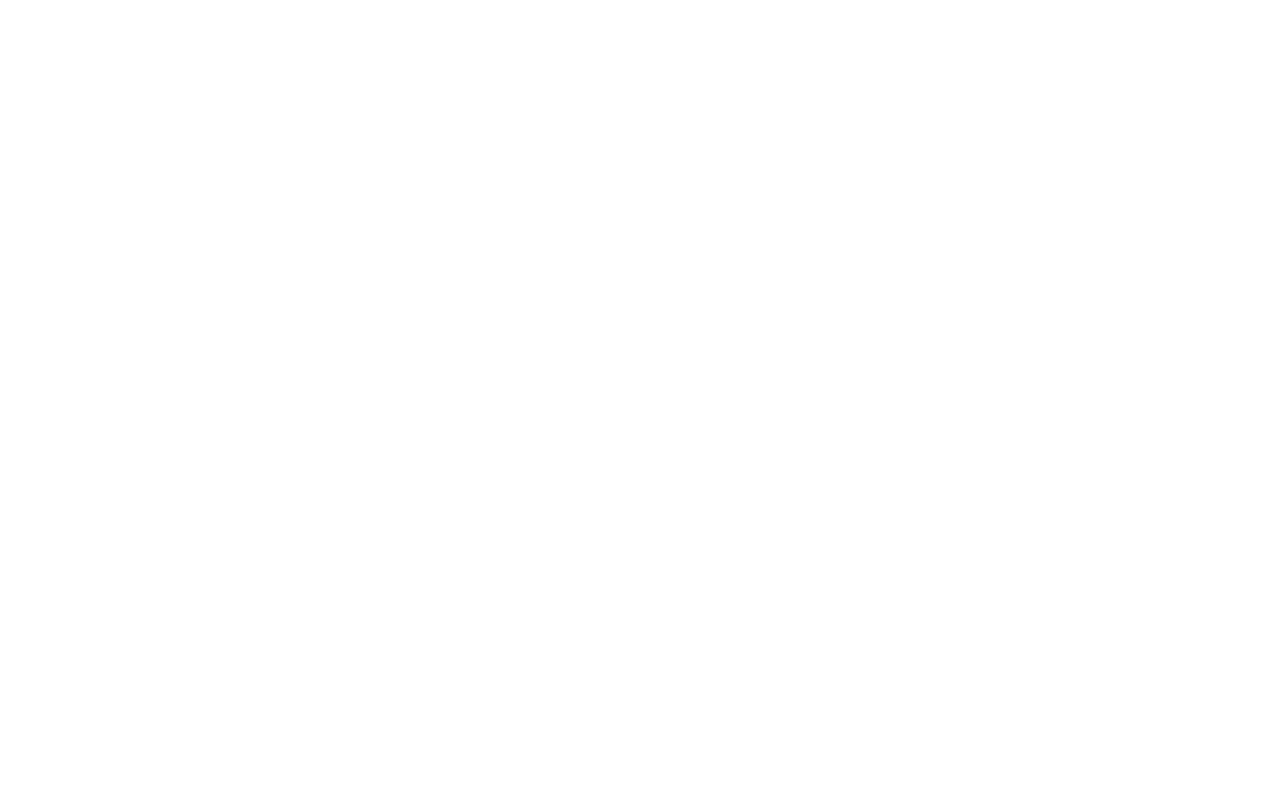
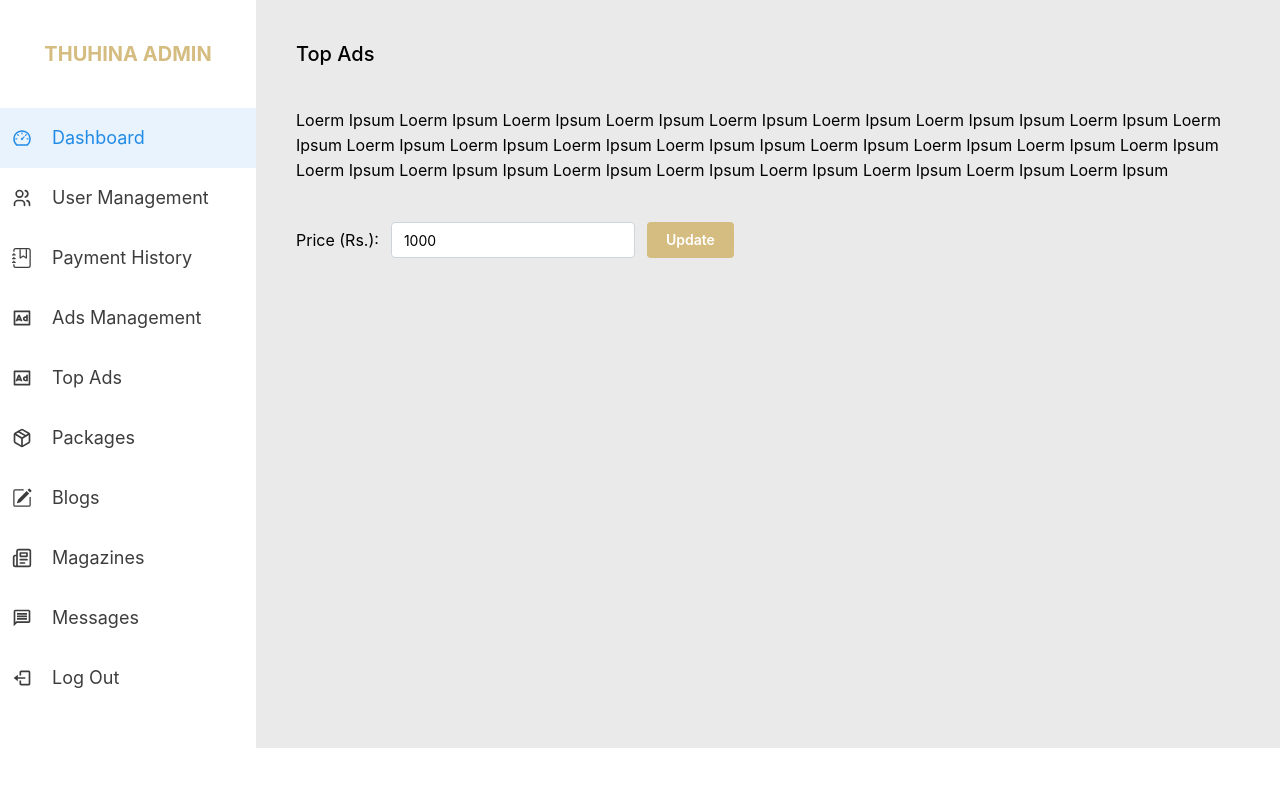
Before and after one commit to SuneraL77/thuhina-f, a React (Create React App) app: page /admin/topads in a window 1280 px wide. Before the commit this address had no page. Shown: the top 786 px of the page. Built offline with nearby package versions, Linux system fonts and the light colour scheme.

Commit message:
create top ads management admin side

```diff
--- a/src/App.jsx
+++ b/src/App.jsx
@@ -38,6 +38,7 @@ import MagazineManagement from './pages/admin/magazine/MagazineManagement';
 import AddNewMagazine from './pages/admin/magazine/AddNewMagazine';
 import UpdateMagazine from './pages/admin/magazine/UpdateMagazine';
 import AdminMessage from './pages/admin/message/Message';
+import TopAds from './pages/admin/topAd/TopAds';
 
 function App() {
 
@@ -74,6 +75,7 @@ function App() {
             <Route path="/admin/dashboard" element={<Dashboard />} />
             <Route path="/admin/user_management" element={<UserManagement />} />
             <Route path="/admin/ad_management" element={<AdManagement/>} />
+            <Route path="/admin/topads" element={<TopAds/>} />
             <Route path="/admin/package_management" element={<PackagesManagement/>} />
             <Route path="/admin/package_management/add_new" element={<AddNewPackage/>} />
             <Route path="/admin/package_management/delete" element={<DeletePackage/>} />
--- a/src/components/sidebar/SideBar.jsx
+++ b/src/components/sidebar/SideBar.jsx
@@ -45,6 +45,15 @@ const data = [
       <div className='flex items-center gap-5 py-2'>
         <RiAdvertisementLine size={20} />
         <span className='text-lg lg:text-lg md:text-base'>Ads Management</span>
+      </div>
+    </Link>,
+  },
+  {
+    label:
+    <Link to='/admin/topads'>
+      <div className='flex items-center gap-5 py-2'>
+        <RiAdvertisementLine size={20} />
+        <span className='text-lg lg:text-lg md:text-base'>Top Ads</span>
       </div>
     </Link>,
   },
--- /dev/null
+++ b/src/pages/admin/topAd/TopAds.jsx
@@ -0,0 +1,26 @@
+import { Button, Input } from '@mantine/core'
+import React from 'react'
+
+const TopAds = () => {
+    return (
+        <div>
+            <div className='flex flex-col gap-10'>
+                <h1 className='text-xl font-medium'>Top Ads</h1>
+
+                <div className='flex flex-col gap-10'>
+                    <p>
+                        Loerm Ipsum Loerm Ipsum Loerm Ipsum Loerm Ipsum Loerm Ipsum Loerm Ipsum Loerm Ipsum  Ipsum Loerm Ipsum Loerm Ipsum Loerm Ipsum Loerm Ipsum Loerm Ipsum Loerm Ipsum  Ipsum Loerm Ipsum Loerm Ipsum Loerm Ipsum Loerm Ipsum Loerm Ipsum Loerm Ipsum  Ipsum Loerm Ipsum Loerm Ipsum Loerm Ipsum Loerm Ipsum Loerm Ipsum Loerm Ipsum
+                    </p>
+                    <div className='flex items-center gap-3'>
+                        <span>Price (Rs.):</span>
+                        <Input placeholder="price" value='1000'/>
+                        <Button variant='filled' color='#D5BD81'>Update</Button>
+                    </div>
+
+                </div>
+            </div>
+        </div>
+    )
+}
+
+export default TopAds
```
